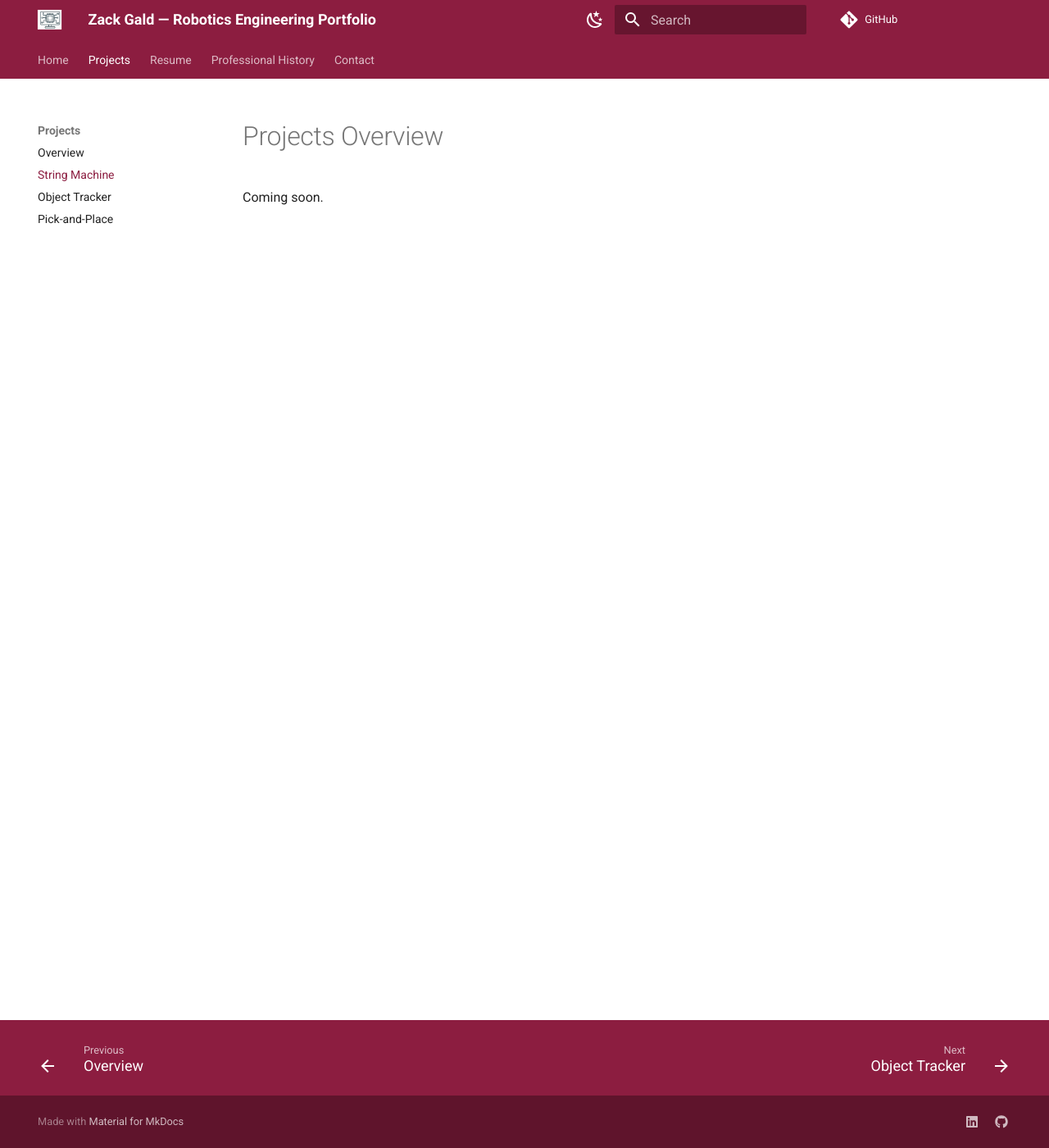
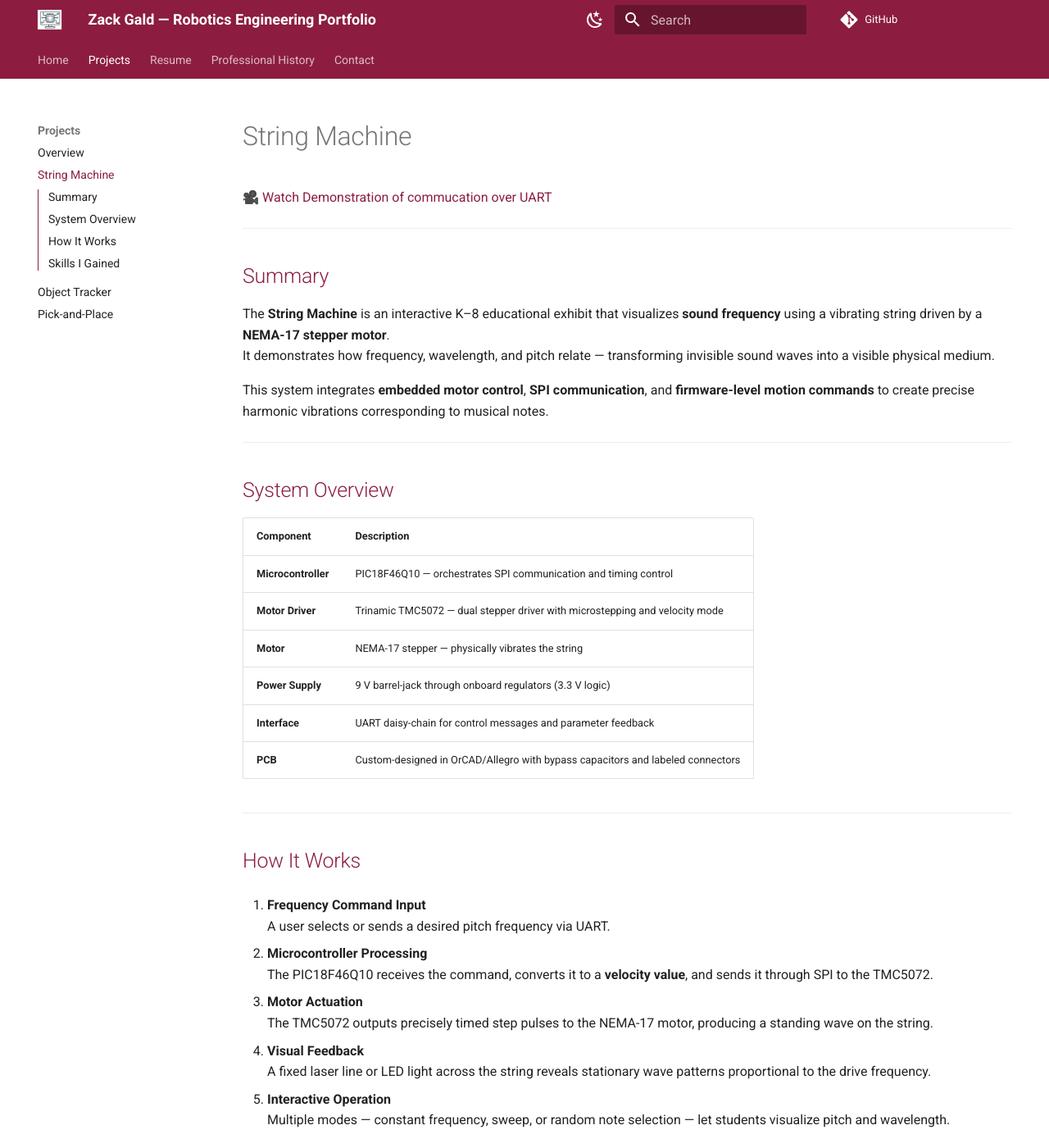
Before and after one commit to zackgald1/zgald, an MkDocs documentation site: the page built from docs/projects/string-machine.md, in a window 1280 px wide and 1400 px high. Shown: the whole window at 82% size. Built offline with MkDocs 1.6.1 and Material for MkDocs 9.7.7, drawn with Linux system fonts in a browser that asks for light colours; comment, search, counter and statistics services are not loaded; some of the changed text lies outside the part shown.

Commit message:
Update string-machine.md

```diff
--- a/docs/projects/string-machine.md
+++ b/docs/projects/string-machine.md
@@ -1,3 +1,57 @@
+# String Machine
 
-# Projects Overview
-Coming soon.
+[🎥 Watch Demonstration of commucation over UART]([https://youtu.be/example](https://youtube.com/shorts/tUUIbMUjmYQ)) <!-- replace with your video link -->
+
+---
+
+## Summary
+
+The **String Machine** is an interactive K–8 educational exhibit that visualizes **sound frequency** using a vibrating string driven by a **NEMA-17 stepper motor**.
+It demonstrates how frequency, wavelength, and pitch relate — transforming invisible sound waves into a visible physical medium.
+
+This system integrates **embedded motor control**, **SPI communication**, and **firmware-level motion commands** to create precise harmonic vibrations corresponding to musical notes.
+
+---
+
+## System Overview
+
+| Component | Description |
+|------------|-------------|
+| **Microcontroller** | PIC18F46Q10 — orchestrates SPI communication and timing control |
+| **Motor Driver** | Trinamic TMC5072 — dual stepper driver with microstepping and velocity mode |
+| **Motor** | NEMA-17 stepper — physically vibrates the string |
+| **Power Supply** | 9 V barrel-jack through onboard regulators (3.3 V logic) |
+| **Interface** | UART daisy-chain for control messages and parameter feedback |
+| **PCB** | Custom-designed in OrCAD/Allegro with bypass capacitors and labeled connectors |
+
+---
+
+## How It Works
+
+1. **Frequency Command Input**
+   A user selects or sends a desired pitch frequency via UART.
+
+2. **Microcontroller Processing**
+   The PIC18F46Q10 receives the command, converts it to a **velocity value**, and sends it through SPI to the TMC5072.
+
+3. **Motor Actuation**
+   The TMC5072 outputs precisely timed step pulses to the NEMA-17 motor, producing a standing wave on the string.
+
+4. **Visual Feedback**
+   A fixed laser line or LED light across the string reveals stationary wave patterns proportional to the drive frequency.
+
+5. **Interactive Operation**
+   Multiple modes — constant frequency, sweep, or random note selection — let students visualize pitch and wavelength.
+
+---
+
+## Skills I Gained
+
+- **Embedded SPI communication** with a multi-axis stepper driver (TMC5072).
+- **PCB design** with proper decoupling, annular ring sizing, and signal routing.
+- **Stepper motion control theory** — microstepping, waveform synthesis, and vibration frequency mapping.
+- **UART daisy-chain protocol design** for sending and receiving frequency/speed data.
+- **Firmware integration** between motion IC, MCU, and user interface.
+- **System-level debugging** (oscilloscope signal verification, SPI timing, and logic analysis).
+
+---
```
